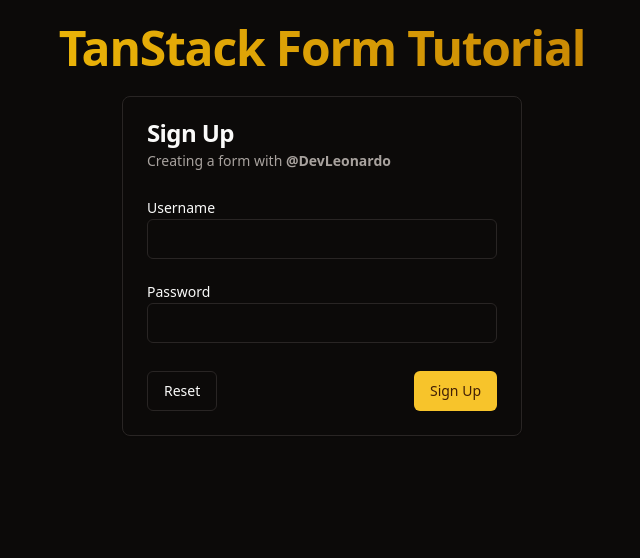
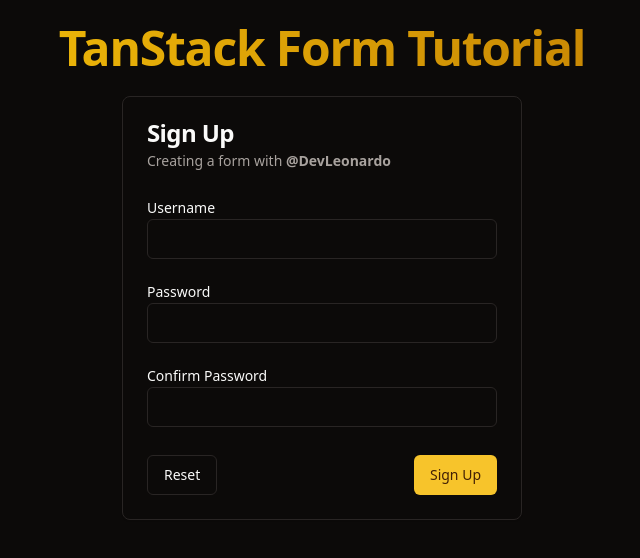
Before and after one commit to Balastrong/tanstack-form-demo, a React (Vite) app: page / in a window 1280 px wide. Shown: the top 558 px of the page, without its empty margins (318-958 px from the left). Built offline with nearby package versions, Linux system fonts and the light colour scheme.

Commit message:
Chapter 02: Advanced validation

```diff
--- a/package.json
+++ b/package.json
@@ -13,13 +13,15 @@
     "@radix-ui/react-label": "^2.0.2",
     "@radix-ui/react-slot": "^1.0.2",
     "@tanstack/react-form": "^0.19.4",
+    "@tanstack/zod-form-adapter": "^0.19.5",
     "class-variance-authority": "^0.7.0",
     "clsx": "^2.1.1",
     "lucide-react": "^0.373.0",
     "react": "^18.2.0",
     "react-dom": "^18.2.0",
     "tailwind-merge": "^2.3.0",
-    "tailwindcss-animate": "^1.0.7"
+    "tailwindcss-animate": "^1.0.7",
+    "zod": "^3.23.8"
   },
   "devDependencies": {
     "@types/node": "^20.12.7",
--- /dev/null
+++ b/src/api/user.ts
@@ -0,0 +1,12 @@
+export function validateUsername(username: string) {
+  return new Promise<string | undefined>((resolve) => {
+    console.log("Validating username: " + username);
+    setTimeout(() => {
+      resolve(
+        ["foo", "bar", "baz"].includes(username)
+          ? "Username already taken"
+          : undefined
+      );
+    }, 100);
+  });
+}
--- a/src/components/SignUp.tsx
+++ b/src/components/SignUp.tsx
@@ -10,12 +10,29 @@
 import { Label } from "./ui/label";
 import { Input } from "./ui/input";
 import { useForm } from "@tanstack/react-form";
+import { Alert, AlertDescription, AlertTitle } from "./ui/alert";
+import { AlertCircle, LoaderCircle } from "lucide-react";
+import { validateUsername } from "@/api/user";
+import { zodValidator } from "@tanstack/zod-form-adapter";
+import { z } from "zod";
+
+const UsernameSchema = z
+  .string()
+  .min(3, "Username must be at least 3 characters!!!");
 
 export const SignUp = () => {
   const form = useForm({
     defaultValues: {
       username: "",
       password: "",
+      confirmPassword: "",
+    },
+    validators: {
+      onSubmit: ({ value }) => {
+        if (!value.username || !value.password) {
+          return "Please fill in all fields";
+        }
+      },
     },
     onSubmit: ({ value }) => {
       console.log(value);
@@ -39,21 +56,28 @@
         >
           <form.Field
             name="username"
+            validatorAdapter={zodValidator}
             validators={{
               onChangeAsyncDebounceMs: 500,
-              onChangeAsync: ({ value }) =>
-                value.length < 3 &&
-                "Username must be at least 3 characters long",
+              onChangeAsync: ({ value }) => validateUsername(value),
+              onChange: UsernameSchema,
             }}
             children={(field) => (
               <div>
                 <Label htmlFor="username">Username</Label>
+                <div className="relative">
                   <Input
                     id="username"
                     type="text"
                     value={field.state.value}
                     onChange={(e) => field.handleChange(e.target.value)}
                   />
+                  {field.getMeta().isValidating && (
+                    <div className="absolute right-2 top-1/2 transform -translate-y-1/2">
+                      <LoaderCircle className="animate-spin" />
+                    </div>
+                  )}
+                </div>
                 {field.state.meta.errors && (
                   <div className="text-red-500 text-sm mt-1">
                     {field.state.meta.errors}
@@ -100,13 +124,60 @@
               </div>
             )}
           />
+          <form.Field
+            name="confirmPassword"
+            validators={{
+              onChangeListenTo: ["password"],
+              onChange: ({ value, fieldApi }) =>
+                value !== fieldApi.form.getFieldValue("password") &&
+                "Passwords do not match",
+            }}
+            children={(field) => (
+              <div>
+                <Label htmlFor="confirmPassword">Confirm Password</Label>
+                <Input
+                  id="confirmPassword"
+                  type="password"
+                  value={field.state.value}
+                  onChange={(e) => field.handleChange(e.target.value)}
+                />
+                {field.state.meta.errors && (
+                  <div className="text-red-500 text-sm mt-1">
+                    {field.state.meta.errors}
+                  </div>
+                )}
+              </div>
+            )}
+          />
+          <form.Subscribe
+            selector={(state) => state.errors}
+            children={(errors) =>
+              errors.length > 0 && (
+                <Alert variant={"destructive"}>
+                  <AlertCircle className="h-4 w-4" />
+                  <AlertTitle>Error</AlertTitle>
+                  <AlertDescription>{errors}</AlertDescription>
+                </Alert>
+              )
+            }
+          />
         </form>
       </CardContent>
       <CardFooter className="flex justify-between">
         <Button variant="outline" onClick={form.reset}>
           Reset
         </Button>
-        <Button onClick={form.handleSubmit}>Sign Up</Button>
+        <form.Subscribe
+          selector={(state) => [state.canSubmit, state.isValidating]}
+          children={([canSubmit, isValidating]) => (
+            <Button
+              onClick={form.handleSubmit}
+              disabled={!canSubmit || isValidating}
+            >
+              Sign Up
+            </Button>
+          )}
+        />
       </CardFooter>
     </Card>
   );
```
Also changed, not shown: 1 other file (tests, documents, lock files or other folders). Lines whose indentation alone changed are shown as unchanged.
